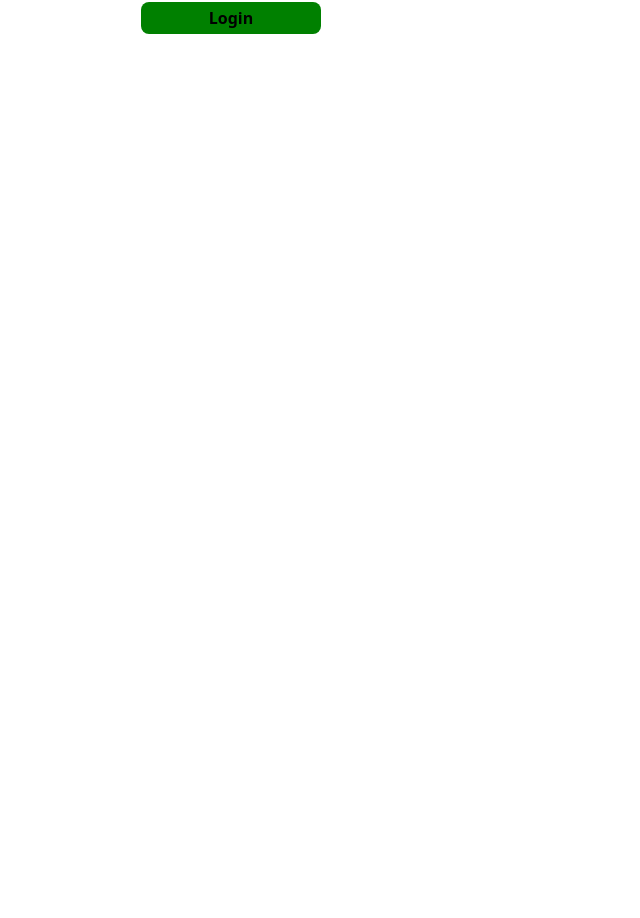
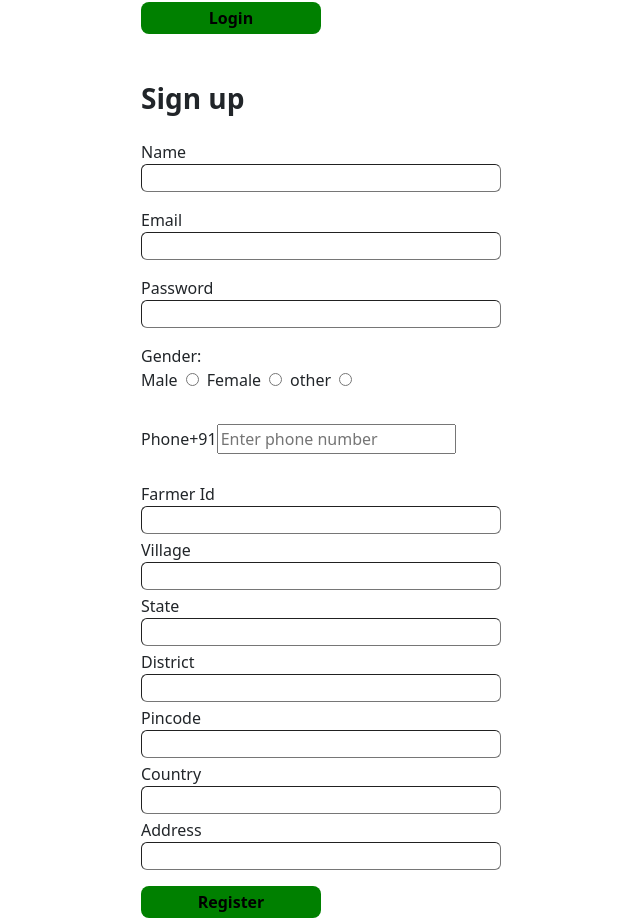
Before and after one commit to shivanibhayal/meri-kheti, a React (Vite) app: page /login in a window 1280 px wide. Shown: the part 413-1331 px from the top of the page, without its empty margins (419-1059 px from the left). Before the commit the page ends 800 px from the top, so only its background shows below. Built offline with nearby package versions, Linux system fonts and the light colour scheme.

Commit message:
add new more dataaaaaaaaaaaaa

```diff
--- a/src/Pages/Login.jsx
+++ b/src/Pages/Login.jsx
@@ -2,17 +2,64 @@ import React from 'react'
 
 const Login = () => {
   return (
-    <div className='loginmain'>
+    <div className='loginmain d-fl'>
     <div>
 <form action="/login" method="POST">
 <h3 className='fw-bold mb-2'>Login here</h3>
 <label className='mt-3'>Email/Phone</label><br/>
-  <input type="text" name="email" className='border-1 rounded w-50'/><br/>
+  <input type="text" name="email" className='border-1 rounded w-50 fw-bold'/><br/>
   <label className='mt-3'>Password</label><br/>
-  <input type="password" className='border-1 rounded w-50' name="password"/><br/>
+  <input type="password" className='border-1 rounded w-50 fw-bold' name="password"/><br/>
   <button type="submit" className='border-0 rounded-3  mt-3 fw-bold  p-1 loginbtn logbtn'>Login</button>
 </form>
     </div>
+
+
+<div className='mt-5'>
+    <form action="" method="POST">
+        <h3 className='fw-bold mb-2'> Sign up</h3>
+<label className='mt-3'>Name</label><br/>
+  <input type="text" name="Name" className='border-1 rounded w-50 fw-bold'/><br/>
+  <label className='mt-3'>Email</label><br/>
+  <input type="email" name="email" className='border-1 rounded w-50 fw-bold'/><br/>
+  <label className='mt-3'>Password</label><br/>
+  <input type="password" className='border-1 rounded w-50 fw-bold' name="password"/><br/>
+  <label className='mt-3'>Gender:</label><br/>
+  <label>Male</label>
+  <input type="radio" name="gender" value='male' className='border-1 rounded ms-2 fw-bold'/>
+  <label className='ms-2'>Female</label>
+    <input type="radio" name="gender" value='female' className='border-1 rounded  ms-2 fw-bold '/>
+     <label className='ms-2'>other</label>
+      <input type="radio" name="gender" value='other' className='border-1 rounded  ms-2 fw-bold'/><br/><br/>
+      <div style={{ display: 'flex', alignItems: 'center',marginTop:'8px' }}>
+        <label>Phone</label>
+  <span className='border-1'>+91</span>
+  <input
+    type="tel"
+    maxLength="10"
+    placeholder="Enter phone number"
+    name="phone"
+    required
+  />
+</div><br/>
+<label className='mt-1'>Farmer Id</label><br/>
+  <input type="number" name="farmer-id" className='border-1 rounded w-50 fw-bold'/><br/>
+<label className='mt-1'>Village</label><br/>
+  <input type="text" name="village" className='border-1 rounded w-50 fw-bold'/><br/>
+<label className='mt-1'>State</label><br/>
+  <input type="text" name="State" className='border-1 rounded w-50 fw-bold'/><br/>
+  <label className='mt-1'>District</label><br/>
+  <input type="text" name="district" className='border-1 rounded w-50 fw-bold'/><br/>
+  <label className='mt-1'>Pincode</label><br/>
+  <input type="text" name="State" className='border-1 rounded w-50 fw-bold'/><br/>
+  <label className='mt-1'>Country</label><br/>
+  <input type="text" name="State" className='border-1 rounded w-50 fw-bold'/><br/>
+  <label className='mt-1'>Address</label><br/>
+  <input type="text" name="address" className='border-1 rounded w-50 fw-bold'/><br/>
+  <button type="submit" className='border-0 rounded-3  mt-3 fw-bold  p-1 loginbtn logbtn'>Register</button>
+    </form>
+</div>
+
     </div>
   )
 }
--- a/src/components/Navbar.jsx
+++ b/src/components/Navbar.jsx
@@ -98,10 +98,6 @@ const Navbar = () => {
           <ul className="dropdown-menu" aria-labelledby="navbarDropdown">
             <li><a className="dropdown-item" href="#">हिंदी</a></li>
             <li><a className="dropdown-item" href="#">English</a></li>
-             <li><a className="dropdown-item" href="#">Kannada</a></li>
-              <li><a className="dropdown-item" href="#">Punjabi</a></li>
-               <li><a className="dropdown-item" href="#">தமிழ்</a></li>
-                <li><a className="dropdown-item" href="#">Telugu</a></li>
           </ul>
         </li>
         <li className={`nav-item ${styles.liHover}`}>
```
